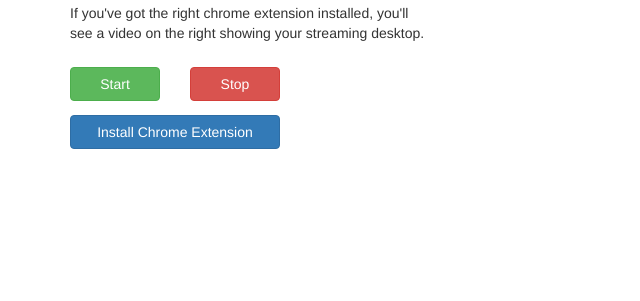
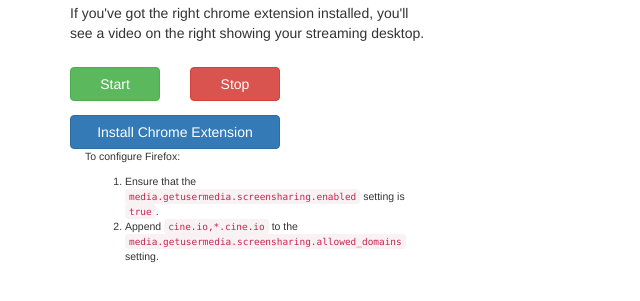
Before and after one commit to cine-io/cine-screen-share, a browser extension: page web/index.html in a window 1280 px wide. Shown: the part 75-376 px from the top of the page, without its empty margins (0-640 px from the left). Drawn offline with nearby package versions, Linux system fonts and the light colour scheme.

Commit message:
add / update configuration instructions for Firefox

```diff
--- a/web/index.html
+++ b/web/index.html
@@ -35,6 +35,10 @@
     #publisher{
       outline: 1px dotted red;
     }
+
+    .configure-firefox {
+      font-size: 0.75em;
+    }
     </style>
   </head>
 
@@ -64,6 +68,13 @@
                 <button  class="col-md-3 btn btn-success start-btn">Start</button>
                 <button class="col-md-3 col-md-offset-1 btn btn-danger stop-btn">Stop</button><br/>
                 <button class="hidden col-md-7 btn btn-primary install-btn">Install Chrome Extension</button>
+                <div class="configure-firefox col-md-12">
+                  <p>To configure Firefox:</p>
+                  <ol>
+                    <li>Ensure that the <code>media.getusermedia.screensharing.enabled</code> setting is <code>true</code>.</li>
+                    <li>Append <code>cine.io,*.cine.io</code> to the <code>media.getusermedia.screensharing.allowed_domains</code> setting.</li>
+                  </ol>
+                </div>
               </div>
             </div>
           </form>
@@ -171,6 +182,8 @@
 
       if (navigator.webkitGetUserMedia) {
         $('.install-btn').removeClass('hidden')
+      } else if (navigator.mozGetUserMedia) {
+        $('.configure-firefox').removeClass('hidden')
       }
 
     })
```
Also changed, not shown: README.md.
